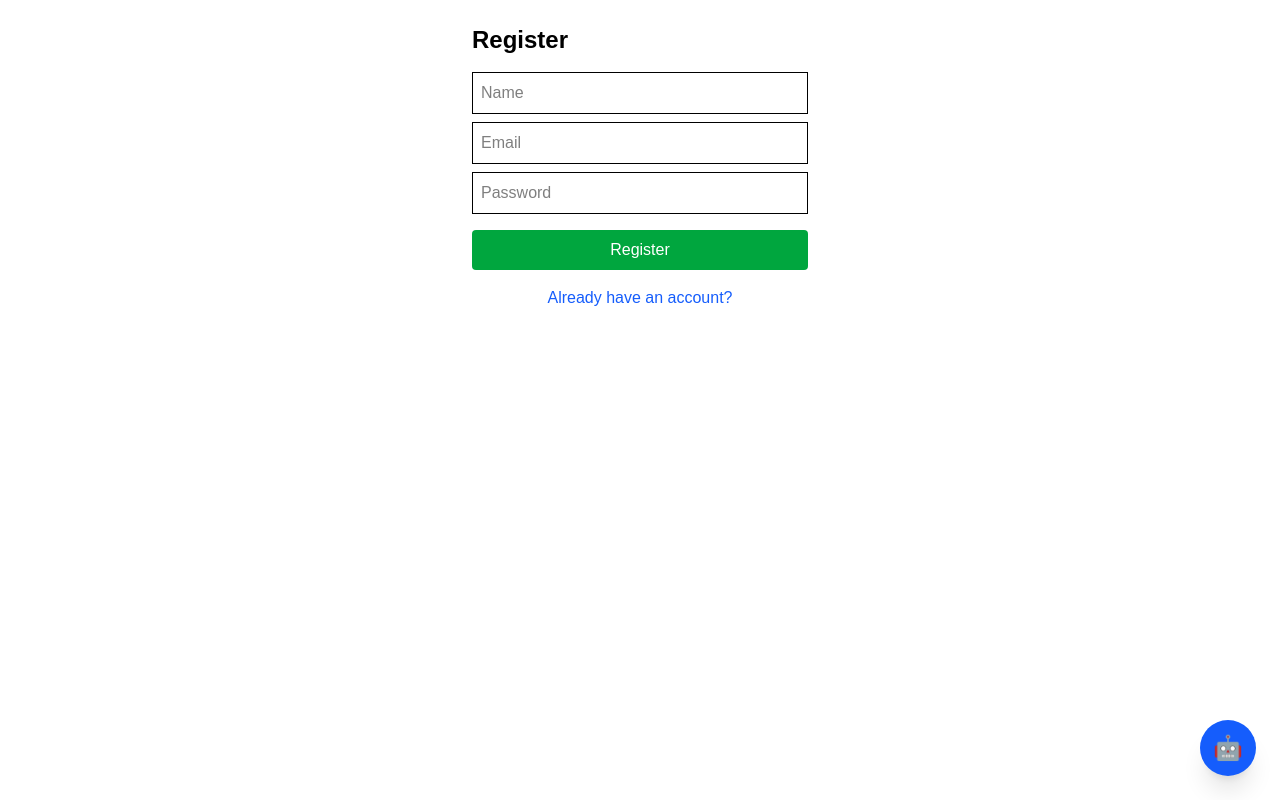
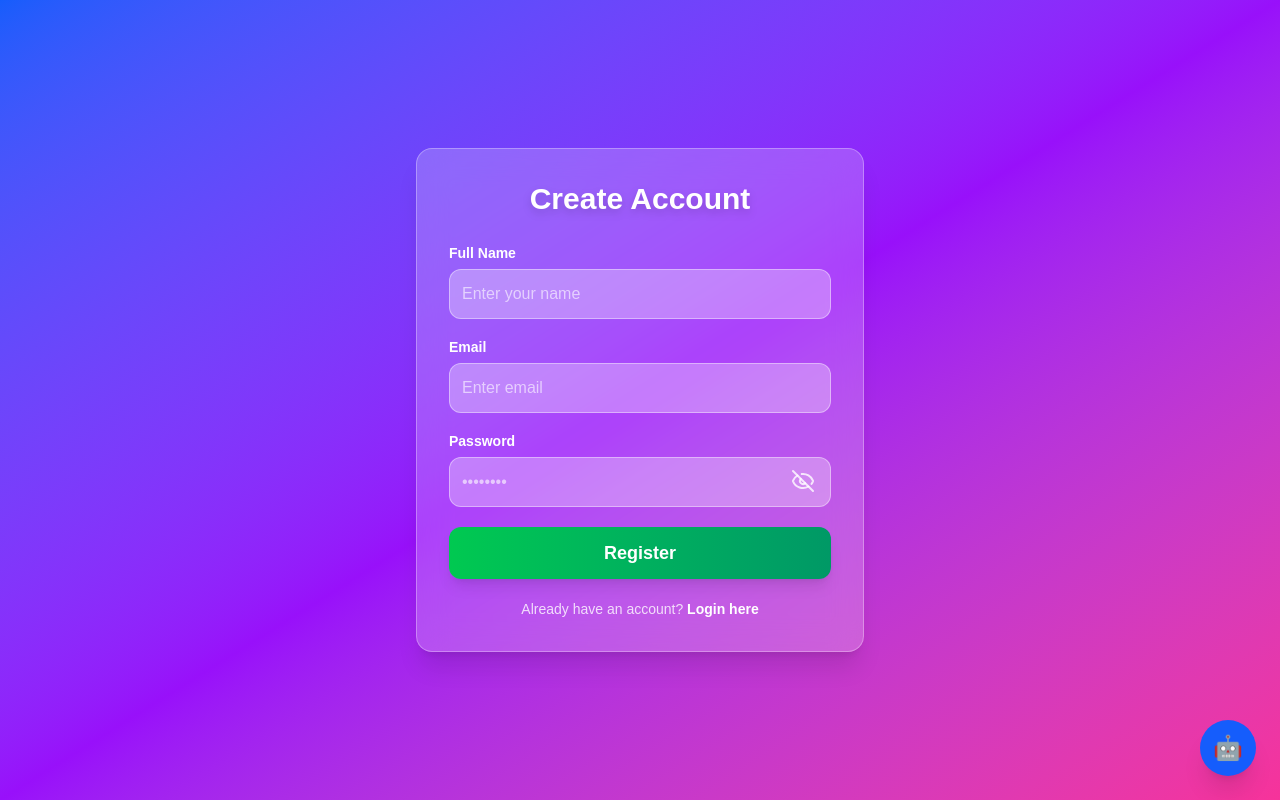
Before and after one commit to PranayKallepu/todo-using-nextjs, a Next.js app in the folder frontend/: page /register in a window 1280 px wide. Built offline with nearby package versions, Linux system fonts and the light colour scheme.

Commit message:
Fix TypeScript build error by validating token before calling sendChatMessage

```diff
--- a/frontend/app/chat/ChatInterface.tsx
+++ b/frontend/app/chat/ChatInterface.tsx
@@ -5,8 +5,10 @@ import MessageBubble from "./MessageBubble";
 import { sendChatMessage } from "../lib/api";
 import { useAuth } from "../../context/AuthContext";
 
+type Message = { sender: "ai" | "user"; text: string };
+
 export default function ChatInterface({ popupMode = false }) {
-  const [messages, setMessages] = useState([
+  const [messages, setMessages] = useState<Message[]>([
     { sender: "ai", text: "Hello! How can I help you with your tasks today?" },
   ]);
   const [input, setInput] = useState("");
@@ -25,8 +27,9 @@ export default function ChatInterface({ popupMode = false }) {
 
   const handleSend = async () => {
     if (!input.trim()) return;
+    if (!token) return;
 
-    const userMessage = { sender: "user", text: input };
+    const userMessage: Message = { sender: "user", text: input };
     setMessages(prev => [...prev, userMessage]);
     setInput("");
 
@@ -34,12 +37,13 @@ export default function ChatInterface({ popupMode = false }) {
 
     try {
       const res = await sendChatMessage(token,input);
-      const aiMessage = { sender: "ai", text: res.reply };
+      const aiMessage: Message = { sender: "ai", text: res.reply };
       console.log("aiMessage", aiMessage)
 
       setMessages(prev => [...prev, aiMessage]);
       window.dispatchEvent(new Event("todos-updated"));
     } catch (err) {
+      console.log(err)
       setMessages(prev => [
         ...prev,
         { sender: "ai", text: "⚠️ Something went wrong. Try again." },
--- a/frontend/app/globals.css
+++ b/frontend/app/globals.css
@@ -20,7 +20,7 @@
 } */
 
 body {
-  background: var(--background);
-  color: var(--foreground);
+  /* background: var(--background); */
+  /* color: var(--foreground); */
   font-family: Arial, Helvetica, sans-serif;
 }
--- a/frontend/app/layout.tsx
+++ b/frontend/app/layout.tsx
@@ -1,8 +1,8 @@
 import type { Metadata } from "next";
 import { Geist, Geist_Mono } from "next/font/google";
 import "./globals.css";
+import { AuthProvider } from "@/context/AuthContext";
 import ChatWidget from "./components/ChatWidget";
-import { AuthProvider } from "@/context/AuthContext";
 
 const geistSans = Geist({
   variable: "--font-geist-sans",
--- a/frontend/app/lib/api.ts
+++ b/frontend/app/lib/api.ts
@@ -1,4 +1,5 @@
-export const API_BASE = "http://localhost:5000";
+// export const API_BASE = "http://localhost:5000";
+export const API_BASE = "https://ai-todo-backend-exhv.onrender.com";
 
 export async function createTodo(token: string, data: any) {
   const res = await fetch(`${API_BASE}/api/todos`, {
@@ -33,7 +34,11 @@ export async function deleteTodoApi(token: string, id: number) {
   });
 }
 
-export async function toggleTodoApi(token: string, id: number, completed: boolean) {
+export async function toggleTodoApi(
+  token: string,
+  id: number,
+  completed: boolean
+) {
   return await updateTodoApi(token, id, { completed });
 }
 
@@ -68,7 +73,7 @@ export async function fetchTodos(token: string, filters?: any) {
   console.log("api:", token);
 
   if (filters && Object.keys(filters).length > 0) {
-const url = `${API_BASE}/api/todos/filter${qs(filters)}`;
+    const url = `${API_BASE}/api/todos/filter${qs(filters)}`;
     const res = await fetch(url, {
       headers: {
         Authorization: `Bearer ${token}`,
--- a/frontend/app/login/page.tsx
+++ b/frontend/app/login/page.tsx
@@ -3,6 +3,7 @@
 import { useState } from "react";
 import { useRouter } from "next/navigation";
 import { useAuth } from "@/context/AuthContext";
+import { Eye, EyeOff } from "lucide-react";
 
 export default function LoginPage() {
   const router = useRouter();
@@ -10,8 +11,12 @@ export default function LoginPage() {
 
   const [email, setEmail] = useState("");
   const [password, setPassword] = useState("");
+  const [error, setError] = useState("");
+  const [showPassword, setShowPassword] = useState(false);
 
   const handleLogin = async () => {
+    setError("");
+
     const res = await fetch("http://localhost:5000/api/auth/login", {
       method: "POST",
       headers: { "Content-Type": "application/json" },
@@ -21,43 +26,77 @@ export default function LoginPage() {
     const data = await res.json();
 
     if (res.ok) {
-      login(data.token);
+      login(data.token, data.user);
       router.push("/");
     } else {
-      alert(data.error);
+      setError(data.error || "Invalid email or password");
     }
   };
 
   return (
-    <div className="p-6 max-w-sm mx-auto">
-      <h1 className="text-2xl font-bold mb-4">Login</h1>
+    <div className="min-h-screen flex items-center justify-center bg-gradient-to-br from-blue-600 via-purple-600 to-pink-500 p-4">
+      <div className="w-full max-w-md bg-white/20 backdrop-blur-lg rounded-2xl shadow-xl p-8 border border-white/30 animate-fadeIn">
+        <h1 className="text-3xl font-extrabold text-white text-center mb-6 drop-shadow-lg">
+          AI Powered TO-DO
+        </h1>
+
+        {error && (
+          <p className="text-red-300 text-sm mb-3 text-center">{error}</p>
+        )}
+
+        <div className="mb-4">
+          <label className="text-white font-semibold text-sm">Email</label>
+          <input
+            type="email"
+            placeholder="Enter email"
+            className="w-full mt-1 p-3 rounded-xl bg-white/30 text-white placeholder-white/60 border border-white/40 focus:border-white focus:ring-0"
+            onChange={(e) => setEmail(e.target.value)}
+          />
+        </div>
+        <div className="mb-5 relative">
+          <label className="text-white font-semibold text-sm">Password</label>
 
           <input
-        className="w-full p-2 border mb-2"
-        placeholder="Email"
-        onChange={(e) => setEmail(e.target.value)}
-      />
-
-      <input
-        type="password"
-        className="w-full p-2 border mb-4"
-        placeholder="Password"
+            type={showPassword ? "text" : "password"}
+            placeholder="••••••••"
+            className="w-full mt-1 p-3 rounded-xl bg-white/30 text-white placeholder-white/60 border border-white/40 focus:border-white focus:ring-0"
             onChange={(e) => setPassword(e.target.value)}
           />
 
+          <span
+            onClick={() => setShowPassword(!showPassword)}
+            className="absolute right-4 top-10 cursor-pointer text-white/80 hover:text-white"
+          >
+            {showPassword ? <Eye /> :<EyeOff />}
+          </span>
+        </div>
+
         <button
           onClick={handleLogin}
-        className="w-full bg-blue-600 text-white p-2 rounded"
+          className="w-full p-3 rounded-xl bg-gradient-to-r from-blue-500 to-purple-600 text-white font-bold text-lg shadow-lg hover:opacity-90 transition-all"
         >
           Login
         </button>
 
-      <p
-        className="text-center mt-4 cursor-pointer text-blue-600"
+        <p className="mt-5 text-center text-white/80 text-sm">
+          Don’t have an account?{" "}
+          <span
+            className="text-white font-semibold cursor-pointer hover:underline"
             onClick={() => router.push("/register")}
           >
-        Create an account
+            Create one
+          </span>
         </p>
+      </div>
+
+      {/* Animations */}
+      <style>{`
+        @keyframes fadeIn {
+          from { opacity: 0; transform: translateY(10px); }
+          to { opacity: 1; transform: translateY(0); }
+        }
+        .animate-fadeIn { animation: fadeIn 0.6s ease-out; }
+      `}</style>
     </div>
   );
 }
--- a/frontend/app/register/page.tsx
+++ b/frontend/app/register/page.tsx
@@ -2,9 +2,11 @@
 
 import { useState } from "react";
 import { useRouter } from "next/navigation";
+import { Eye, EyeOff } from "lucide-react";
 
 export default function RegisterPage() {
   const router = useRouter();
+  const [showPassword, setShowPassword] = useState(false);
 
   const [form, setForm] = useState({
     name: "",
@@ -12,7 +14,11 @@ export default function RegisterPage() {
     password: "",
   });
 
+  const [error, setError] = useState("");
+
   const handleRegister = async () => {
+    setError("");
+
     const res = await fetch("http://localhost:5000/api/auth/register", {
       method: "POST",
       headers: { "Content-Type": "application/json" },
@@ -25,44 +31,88 @@ export default function RegisterPage() {
       alert("Registration successful!");
       router.push("/login");
     } else {
-      alert(data.error);
+      setError(data.error || "Something went wrong");
     }
   };
 
   return (
-    <div className="p-6 max-w-sm mx-auto">
-      <h1 className="text-2xl font-bold mb-4">Register</h1>
+    <div className="min-h-screen flex items-center justify-center bg-gradient-to-br from-blue-600 via-purple-600 to-pink-500 p-4">
+      <div className="w-full max-w-md bg-white/20 backdrop-blur-lg rounded-2xl shadow-xl p-8 border border-white/30 animate-fadeIn">
+        <h1 className="text-3xl font-extrabold text-white text-center mb-6 drop-shadow-lg">
+          Create Account
+        </h1>
+
+        {error && (
+          <p className="text-red-300 text-sm mb-3 text-center">{error}</p>
+        )}
+
+        {/* Name */}
+        <div className="mb-4">
+          <label className="text-white font-semibold text-sm">Full Name</label>
+          <input
+            placeholder="Enter your name"
+            className="w-full mt-1 p-3 rounded-xl bg-white/30 text-white placeholder-white/60 border border-white/40 focus:border-white focus:ring-0"
+            onChange={(e) => setForm({ ...form, name: e.target.value })}
+          />
+        </div>
+
+        {/* Email */}
+        <div className="mb-4">
+          <label className="text-white font-semibold text-sm">Email</label>
+          <input
+            type="email"
+            placeholder="Enter email"
+            className="w-full mt-1 p-3 rounded-xl bg-white/30 text-white placeholder-white/60 border border-white/40 focus:border-white focus:ring-0"
+            onChange={(e) => setForm({ ...form, email: e.target.value })}
+          />
+        </div>
+
+        {/* Password */}
+        <div className="mb-5 relative">
+          <label className="text-white font-semibold text-sm">Password</label>
 
           <input
-        className="w-full p-2 border mb-2"
-        placeholder="Name"
-        onChange={(e) => setForm({ ...form, name: e.target.value })}
-      />
-      <input
-        className="w-full p-2 border mb-2"
-        placeholder="Email"
-        onChange={(e) => setForm({ ...form, email: e.target.value })}
-      />
-      <input
-        type="password"
-        className="w-full p-2 border mb-4"
-        placeholder="Password"
+            type={showPassword ? "text" : "password"}
+            placeholder="••••••••"
+            className="w-full mt-1 p-3 rounded-xl bg-white/30 text-white placeholder-white/60 border border-white/40 focus:border-white focus:ring-0"
             onChange={(e) => setForm({ ...form, password: e.target.value })}
           />
 
+          {/* Eye Icon */}
+          <span
+            onClick={() => setShowPassword(!showPassword)}
+            className="absolute right-4 top-10 cursor-pointer text-white/80 hover:text-white"
+          >
+            {showPassword ? <Eye /> : <EyeOff />}
+          </span>
+        </div>
+
         <button
           onClick={handleRegister}
-        className="w-full bg-green-600 text-white p-2 rounded"
+          className="w-full p-3 rounded-xl bg-gradient-to-r from-green-500 to-emerald-600 text-white font-bold text-lg shadow-lg hover:opacity-90 transition-all"
         >
           Register
         </button>
 
-      <p
-        className="text-center mt-4 cursor-pointer text-blue-600"
+        <p className="mt-5 text-center text-white/80 text-sm">
+          Already have an account?{" "}
+          <span
+            className="text-white font-semibold cursor-pointer hover:underline"
             onClick={() => router.push("/login")}
           >
-        Already have an account?
+            Login here
+          </span>
         </p>
+      </div>
+
+      {/* Animations */}
+      <style>{`
+        @keyframes fadeIn {
+          from { opacity: 0; transform: translateY(10px); }
+          to { opacity: 1; transform: translateY(0); }
+        }
+        .animate-fadeIn { animation: fadeIn 0.6s ease-out; }
+      `}</style>
     </div>
   );
 }
--- a/frontend/package.json
+++ b/frontend/package.json
@@ -10,6 +10,7 @@
   },
   "dependencies": {
     "framer-motion": "^12.23.24",
+    "lucide-react": "^0.555.0",
     "next": "16.0.3",
     "react": "19.2.0",
     "react-dom": "19.2.0"
```
Also changed, not shown: frontend/app/page.tsx (+35 -12 lines), 1 other file (tests, documents, lock files or other folders). Lines whose indentation alone changed are shown as unchanged.
